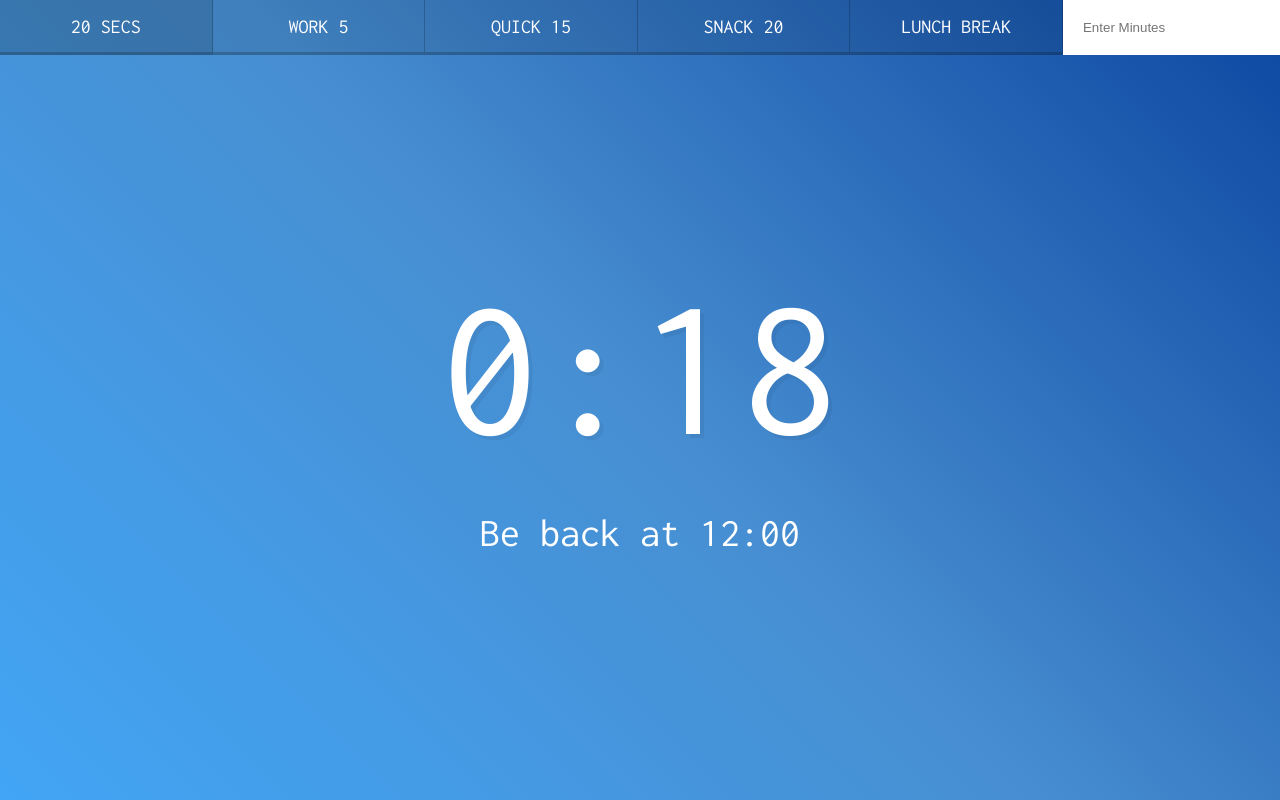
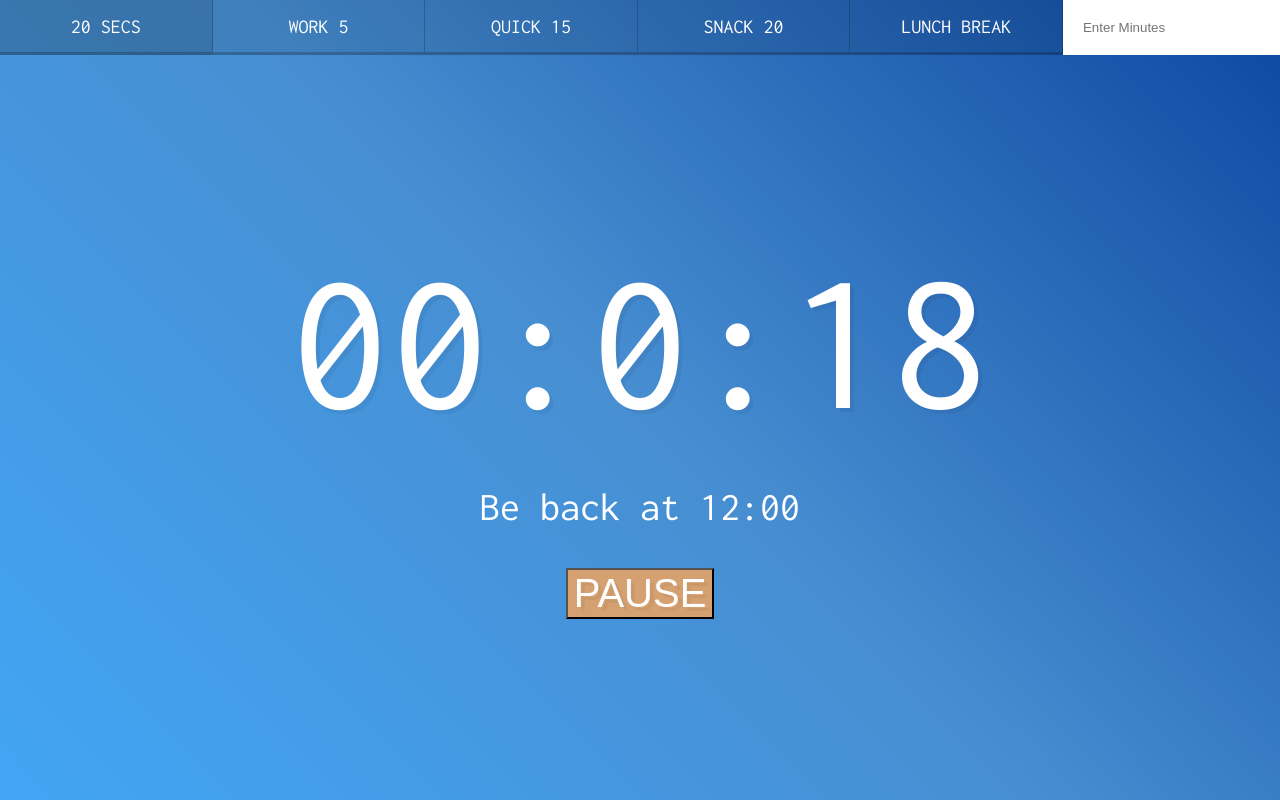
Before and after one commit to Organwolf/VanillaJS, a plain HTML site: page CountdownTimer/index.html in a window 1280 px wide. Both pictures are taken after a click on the button "20 SECS". Drawn offline with Linux system fonts and the light colour scheme.

Commit message:
added pause/start button + trigger sound when timer reaches 0

```diff
--- a/CountdownTimer/index.html
+++ b/CountdownTimer/index.html
@@ -21,6 +21,10 @@
     <div class="display">
       <h1 class="display__time-left"></h1>
       <p class="display__end-time"></p>
+      <!-- <button class="control_timer__button">Start</button> -->
+      <div>
+        <button class="control_timer__button">PAUSE</button>
+      </div>
     </div>
   </div>
 
--- a/CountdownTimer/scripts.js
+++ b/CountdownTimer/scripts.js
@@ -2,6 +2,9 @@ let countdown;
 const timerDisplay = document.querySelector('.display__time-left');
 const endTime = document.querySelector('.display__end-time');
 const buttons = document.querySelectorAll('[data-time]');
+const controlTimerButton = document.querySelector(".control_timer__button");
+let secondsLeft = 0;
+const audio = new Audio('camel2.mp3');
 
 // A function, which purpose in life is to count down
 function timer(seconds){
@@ -14,24 +17,34 @@ function timer(seconds){
     displayEndTime(then);
 
     countdown = setInterval(() => {
-        const secondsLeft = Math.round((then - Date.now()) / 1000);
+        secondsLeft = Math.round((then - Date.now()) / 1000);
         if (secondsLeft < 0){
             clearInterval(countdown);
+            audio.play();
             return;
         }
         // display it
         displayTimeLeft(secondsLeft);
     }, 1000);
+
+
 }
 
 // A function, which purpose in life is to display the minutes and seconds left
 function displayTimeLeft(seconds){
     const minutes = Math.floor(seconds / 60);
-    const remainingSeconds = seconds % 60;
-    const display = `${minutes}:${remainingSeconds < 10 ? '0' : ''}${remainingSeconds}`;
-    document.title = display;
-    timerDisplay.textContent = display;
-    console.log({minutes, remainingSeconds})
+    if(minutes > 60){
+        console.log("time to add an hour");
+        const hours = Math.floor(minutes / 60);
+        const remainingSeconds = seconds % 60;
+        const display = `${hours < 10 ? '0' : ''}${hours}:${minutes}:${remainingSeconds < 10 ? '0' : ''}${remainingSeconds}`;
+        timerDisplay.textContent = display;
+    } else {
+        const remainingSeconds = seconds % 60;
+        const display = `00:${minutes}:${remainingSeconds < 10 ? '0' : ''}${remainingSeconds}`;
+        document.title = display;
+        timerDisplay.textContent = display;
+    }
 }
 
 function displayEndTime(timestamp) {
@@ -42,16 +55,18 @@ function displayEndTime(timestamp) {
 }
 
 function startTimer() {
+    console.log('click')
     const seconds = parseInt(this.dataset.time);
     timer(seconds);
+
+    // show buttons
+    // changing the visibility attribute/property seem like a way better solution that using display
+    controlTimerButton.style.visibility = 'visible';
 }
 
-// get value
-// parseInt
-// multiply by 60
-// pass to timer
-
 buttons.forEach(button => button.addEventListener('click', startTimer))
+controlTimerButton.addEventListener('click', startPauseTimer)
+// stopButton.addEventListener('click', stopTimer)
 
 document.customForm.addEventListener('submit', function(e){
     e.preventDefault();
@@ -62,5 +77,14 @@ document.customForm.addEventListener('submit', function(e){
 
 
 // TODOS -> wrap hours/days/weeks/etc
-// pause and start stop button
 // UI/UX look nad feel bro
+
+function startPauseTimer(){
+    if(controlTimerButton.textContent == "PAUSE"){
+        controlTimerButton.innerHTML = "START"
+        clearInterval(countdown);
+    } else {
+        controlTimerButton.innerHTML = "PAUSE"
+        timer(secondsLeft);
+    }
+}
--- a/CountdownTimer/style.css
+++ b/CountdownTimer/style.css
@@ -69,10 +69,10 @@ body {
 }
 
 .display {
-  flex: 1;
+  flex: 1 1 0;
   display: flex;
   flex-direction: column;
-  align-items: center;
+  align-items: flex;
   justify-content: center;
 }
 
@@ -80,3 +80,17 @@ body {
   font-size: 4rem;
   color: white;
 }
+
+.control_timer__button{
+  visibility: hidden;
+  font-size: 4em;
+  color: white;
+  background-color: #d6a170;
+  text-shadow: 4px 4px 0 rgba(0,0,0,0.05);
+}
+
+.control_timer__button:hover,
+.control_timer__button:focus {
+  background: rgba(0,0,0,0.2);
+  outline: 0;
+}
```
Also changed, not shown: 1 other file.
